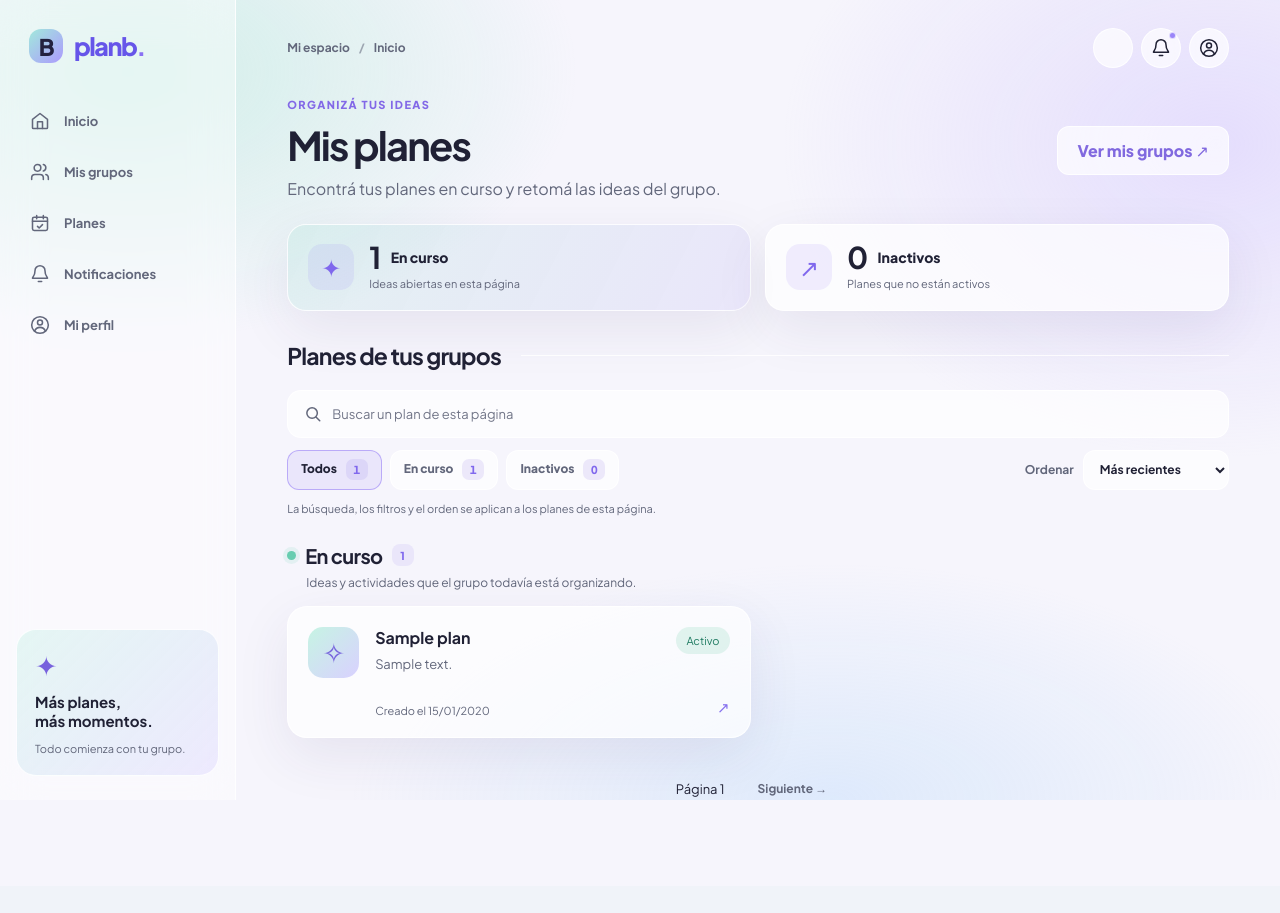
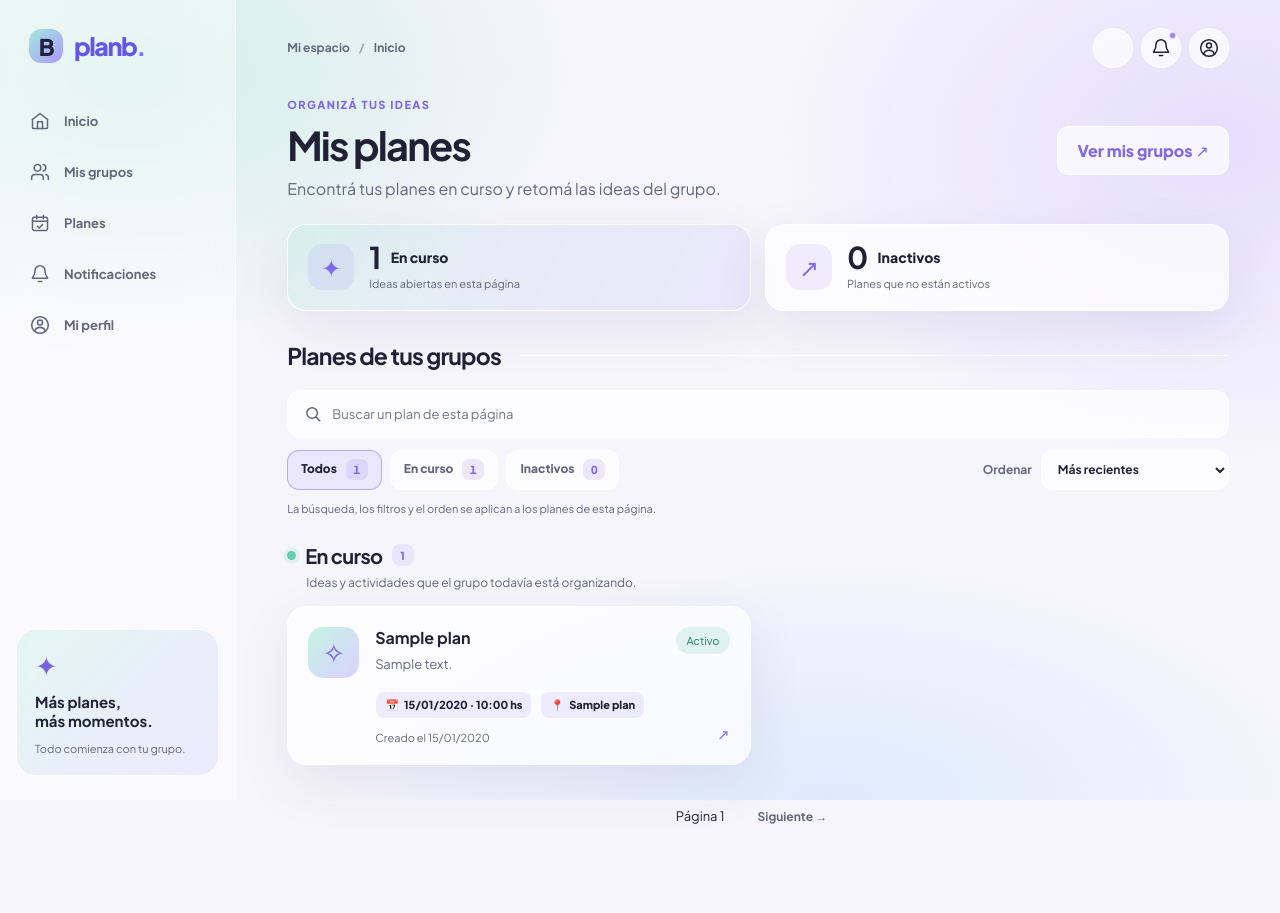
Before and after one commit to VirBruno/PlanB, a Django app: template backend/apps/plans/templates/plans/index.html in a window 1280 px wide. Before the commit the page ends 800 px from the top, so only its background shows below. Run offline with Django 5.2, Linux system fonts and the light colour scheme; the template is opened without the code that fills it: most values are stand-ins (such as "Sample title", 1, 10 or a date in 2020).

Commit message:
feat(planes): mostrar fecha y ubicación en los listados de encuentros

```diff
--- a/backend/apps/groups/templates/groups/detail.html
+++ b/backend/apps/groups/templates/groups/detail.html
@@ -1,7 +1,7 @@
 {% extends 'components/authenticated_base.html' %}
 {% load static %}
 {% block title %}{% if group %}{{ group.name }}{% else %}Tu grupo{% endif %} · Plan B{% endblock %}
-{% block page_css %}<link rel="stylesheet" href="{% static 'users/css/group-social.css' %}?v=12.3">{% endblock %}
+{% block page_css %}<link rel="stylesheet" href="{% static 'users/css/group-social.css' %}?v=12.3"><link rel="stylesheet" href="{% static 'users/css/plan-meet-cards.css' %}?v=5">{% endblock %}
 {% block breadcrumbs %}
   <a href="{% url 'users:dashboard' %}">Mi espacio</a><span aria-hidden="true">/</span>
   <a href="{% url 'groups:index' %}">Mis grupos</a><span aria-hidden="true">/</span>
@@ -24,7 +24,7 @@
         {% elif plans_by_date %}
         <div class="group-social-plan-groups">{% for date_group in plans_by_date %}
           <section class="group-social-date"><h3>{{ date_group.date|date:"d/m/Y" }}</h3><ul class="group-social-plan-list">
-          {% for plan in date_group.items %}<li><a class="group-social-plan-card" href="{% url 'plans:detail' plan.id %}"><span class="group-social-plan-icon" aria-hidden="true">✧</span><span class="group-social-plan-info"><strong>{{ plan.name }}</strong><small>{% if plan.description %}{{ plan.description|truncatechars:100 }}{% else %}Abrí el plan para ver los detalles.{% endif %}</small><span class="group-social-plan-date">Creado a las {{ plan.created_at|date:"H:i" }}</span></span><span class="group-social-plan-status {% if plan.status %}is-active{% endif %}">{% if plan.status %}Activo{% else %}Inactivo{% endif %}</span><span class="group-social-arrow" aria-hidden="true">↗</span></a></li>{% endfor %}
+          {% for plan in date_group.items %}<li><a class="group-social-plan-card" href="{% url 'plans:detail' plan.id %}"><span class="group-social-plan-icon" aria-hidden="true">✧</span><span class="group-social-plan-info"><strong>{{ plan.name }}</strong><small>{% if plan.description %}{{ plan.description|truncatechars:100 }}{% else %}Abrí el plan para ver los detalles.{% endif %}</small>{% if plan.scheduled_at %}<span class="pb-group-meet"><span><span aria-hidden="true">📅</span> {{ plan.scheduled_at|date:"d/m/Y" }} · {{ plan.scheduled_at|date:"H:i" }} hs</span>{% if plan.weather_city_name %}<span><span aria-hidden="true">📍</span> {{ plan.weather_city_name }}</span>{% endif %}</span>{% endif %}<span class="group-social-plan-date">Creado a las {{ plan.created_at|date:"H:i" }}</span></span><span class="group-social-plan-status {% if plan.status %}is-active{% endif %}">{% if plan.status %}Activo{% else %}Inactivo{% endif %}</span><span class="group-social-arrow" aria-hidden="true">↗</span></a></li>{% endfor %}
           </ul></section>{% endfor %}</div>
         {% else %}<div class="group-social-empty"><span aria-hidden="true">✦</span><h3>Su primer plan empieza acá</h3><p>Creen una actividad para compartir ideas y organizarse entre todos.</p><a class="group-social-primary" href="{% url 'groups:plan_create' group.id %}">＋ Crear el primer plan</a></div>{% endif %}
       </section>
--- a/backend/apps/plans/templates/plans/index.html
+++ b/backend/apps/plans/templates/plans/index.html
@@ -1,8 +1,8 @@
 {% extends 'components/authenticated_base.html' %}
 {% load static %}
 {% block title %}Mis planes · Plan B{% endblock %}
-{% block extra_css %}{{ block.super }}<link rel="stylesheet" href="{% static 'users/css/plans-experience.css' %}?v=14.1">{% endblock %}
-{% block extra_js %}{{ block.super }}<script src="{% static 'users/js/plan-filters.js' %}?v=14" defer></script>{% endblock %}
+{% block extra_css %}{{ block.super }}<link rel="stylesheet" href="{% static 'users/css/plans-experience.css' %}?v=14.1"><link rel="stylesheet" href="{% static 'users/css/plan-meet-cards.css' %}?v=5">{% endblock %}
+{% block extra_js %}{{ block.super }}<script src="{% static 'users/js/plan-filters.js' %}?v=5" defer></script>{% endblock %}
 {% block workspace %}
 <div class="pb-plans-wrap">
   <header class="pb-page-heading pb-plans-heading">
@@ -27,6 +27,7 @@
         <label class="pb-plan-sort-label">Ordenar
           <select data-plan-sort aria-label="Ordenar los planes de esta página">
             <option value="recent">Más recientes</option>
+            <option value="upcoming">Próximos encuentros</option>
             <option value="oldest">Más antiguos</option>
             <option value="name">Nombre A–Z</option>
           </select>
@@ -44,8 +45,8 @@
       <div class="pb-plan-state-heading"><div><span class="pb-state-dot" aria-hidden="true"></span><h3 id="pb-active-title">En curso</h3><span class="pb-group-count" data-plan-visible-count="active"></span></div><p>Ideas y actividades que el grupo todavía está organizando.</p></div>
       <ul class="pb-plan-grid" data-plan-list="active">
       {% for plan in plans_page.items %}{% if plan.status %}
-        <li data-plan-state="active" data-plan-created="{{ plan.created_at|date:'c' }}">
-          <a class="pb-plan-card" href="{% url 'plans:detail' plan.id %}"><span class="pb-plan-icon" aria-hidden="true">✧</span><span class="pb-plan-info"><strong>{{ plan.name }}</strong><span>{% if plan.description %}{{ plan.description|truncatechars:110 }}{% else %}Todavía sin descripción.{% endif %}</span><small>Creado el {{ plan.created_at|date:"d/m/Y" }}</small></span><span class="pb-plan-card-end"><span class="pb-plan-state is-active">Activo</span><span class="pb-plan-card-arrow" aria-hidden="true">↗</span></span></a>
+        <li data-plan-state="active" data-plan-created="{{ plan.created_at|date:'c' }}" data-plan-scheduled="{{ plan.scheduled_at|date:'c' }}">
+          <a class="pb-plan-card" href="{% url 'plans:detail' plan.id %}"><span class="pb-plan-icon" aria-hidden="true">✧</span><span class="pb-plan-info"><strong>{{ plan.name }}</strong><span>{% if plan.description %}{{ plan.description|truncatechars:110 }}{% else %}Todavía sin descripción.{% endif %}</span>{% if plan.scheduled_at %}<span class="pb-plan-meet" aria-label="Fecha y localidad del encuentro"><span class="pb-plan-meet-chip"><span aria-hidden="true">📅</span> {{ plan.scheduled_at|date:"d/m/Y" }} · {{ plan.scheduled_at|date:"H:i" }} hs</span>{% if plan.weather_city_name %}<span class="pb-plan-meet-chip"><span aria-hidden="true">📍</span> {{ plan.weather_city_name }}</span>{% endif %}</span>{% endif %}<small>Creado el {{ plan.created_at|date:"d/m/Y" }}</small></span><span class="pb-plan-card-end"><span class="pb-plan-state is-active">Activo</span><span class="pb-plan-card-arrow" aria-hidden="true">↗</span></span></a>
         </li>
       {% endif %}{% endfor %}
       </ul>
@@ -54,8 +55,8 @@
       <div class="pb-plan-state-heading"><div><span class="pb-state-dot pb-state-dot--inactive" aria-hidden="true"></span><h3 id="pb-inactive-title">Inactivos</h3><span class="pb-group-count" data-plan-visible-count="inactive"></span></div><p>Planes que actualmente no están activos.</p></div>
       <ul class="pb-plan-grid" data-plan-list="inactive">
       {% for plan in plans_page.items %}{% if not plan.status %}
-        <li data-plan-state="inactive" data-plan-created="{{ plan.created_at|date:'c' }}">
-          <a class="pb-plan-card" href="{% url 'plans:detail' plan.id %}"><span class="pb-plan-icon pb-plan-icon--inactive" aria-hidden="true">✧</span><span class="pb-plan-info"><strong>{{ plan.name }}</strong><span>{% if plan.description %}{{ plan.description|truncatechars:110 }}{% else %}Todavía sin descripción.{% endif %}</span><small>Creado el {{ plan.created_at|date:"d/m/Y" }}</small></span><span class="pb-plan-card-end"><span class="pb-plan-state">Inactivo</span><span class="pb-plan-card-arrow" aria-hidden="true">↗</span></span></a>
+        <li data-plan-state="inactive" data-plan-created="{{ plan.created_at|date:'c' }}" data-plan-scheduled="{{ plan.scheduled_at|date:'c' }}">
+          <a class="pb-plan-card" href="{% url 'plans:detail' plan.id %}"><span class="pb-plan-icon pb-plan-icon--inactive" aria-hidden="true">✧</span><span class="pb-plan-info"><strong>{{ plan.name }}</strong><span>{% if plan.description %}{{ plan.description|truncatechars:110 }}{% else %}Todavía sin descripción.{% endif %}</span>{% if plan.scheduled_at %}<span class="pb-plan-meet" aria-label="Fecha y localidad del encuentro"><span class="pb-plan-meet-chip"><span aria-hidden="true">📅</span> {{ plan.scheduled_at|date:"d/m/Y" }} · {{ plan.scheduled_at|date:"H:i" }} hs</span>{% if plan.weather_city_name %}<span class="pb-plan-meet-chip"><span aria-hidden="true">📍</span> {{ plan.weather_city_name }}</span>{% endif %}</span>{% endif %}<small>Creado el {{ plan.created_at|date:"d/m/Y" }}</small></span><span class="pb-plan-card-end"><span class="pb-plan-state">Inactivo</span><span class="pb-plan-card-arrow" aria-hidden="true">↗</span></span></a>
         </li>
       {% endif %}{% endfor %}
       </ul>
--- /dev/null
+++ b/backend/apps/users/static/users/css/plan-meet-cards.css
@@ -0,0 +1,24 @@
+/* Etapa 5: fecha y lugar visibles en los listados, sin nuevas consultas a la API. */
+.pb-app-shell .pb-plan-meet {
+  display:flex;flex-wrap:wrap;align-items:center;gap:6px 8px;margin:10px 0 5px;min-width:0;
+  font-size:11px;line-height:1.5;color:var(--text);
+}
+.pb-app-shell .pb-plan-meet-chip {
+  display:inline-flex;align-items:center;gap:5px;max-width:100%;min-width:0;
+  padding:5px 9px;border-radius:9px;background:var(--pb-soft-highlight,rgba(143,121,227,.13));
+  border:1px solid var(--glass-border,rgba(154,137,219,.18));color:var(--text);font-size:11px;font-weight:750;
+  overflow-wrap:anywhere;
+}
+.pb-app-shell .pb-plan-meet-chip > span {flex:none}
+.pb-app-shell .pb-plan-info > .pb-plan-meet {display:flex;overflow:visible;-webkit-line-clamp:unset}
+.pb-app-shell .group-social-plan-info > .pb-group-meet {
+  display:flex;flex-wrap:wrap;align-items:center;gap:5px 12px;margin:2px 0 4px;
+  color:var(--sd-ink,var(--text));font-size:11px;font-weight:750;line-height:1.5;
+}
+.pb-app-shell .pb-group-meet > span {display:inline-flex;gap:5px;align-items:center;min-width:0;overflow-wrap:anywhere}
+.pb-app-shell .pb-group-meet > span > span {flex:none}
+@media(max-width:700px){
+  .pb-app-shell .pb-plan-meet{gap:6px}
+  .pb-app-shell .pb-plan-meet-chip{font-size:10px;padding:5px 8px}
+  .pb-app-shell .group-social-plan-info > .pb-group-meet{font-size:10px;gap:4px 9px}
+}
--- a/backend/apps/users/static/users/js/plan-filters.js
+++ b/backend/apps/users/static/users/js/plan-filters.js
@@ -24,6 +24,7 @@
     item,
     originalIndex,
     created: Date.parse(item.dataset.planCreated || '') || 0,
+    scheduled: Date.parse(item.dataset.planScheduled || ''),
     title: (item.querySelector('.pb-plan-info strong')?.textContent || '').trim(),
     content: normalize(item.querySelector('.pb-plan-info')?.textContent || '')
   }));
@@ -54,6 +55,17 @@
       const list = section.querySelector('[data-plan-list]');
       const stateEntries = entries.filter(entry => entry.item.dataset.planState === state);
       stateEntries.sort((a, b) => {
+        if (ordering === 'upcoming') {
+          const now = Date.now();
+          const bucket = e => !Number.isFinite(e.scheduled) ? 2 : (e.scheduled >= now ? 0 : 1);
+          const aBucket = bucket(a);
+          const bBucket = bucket(b);
+          if (aBucket !== bBucket) return aBucket - bBucket;
+          // Próximos primero; los ya pasados después; sin fecha al final.
+          if (aBucket === 0) return a.scheduled - b.scheduled || b.created - a.created;
+          if (aBucket === 1) return b.scheduled - a.scheduled || b.created - a.created;
+          return b.created - a.created || a.originalIndex - b.originalIndex;
+        }
         if (ordering === 'name') return a.title.localeCompare(b.title, 'es', { sensitivity: 'base' }) || a.originalIndex - b.originalIndex;
         if (ordering === 'oldest') return a.created - b.created || a.originalIndex - b.originalIndex;
         return b.created - a.created || a.originalIndex - b.originalIndex;
```
Also changed, not shown: backend/apps/groups/tests/test_views.py (+21 -0 lines), backend/apps/plans/tests/test_views.py (+17 -0 lines).
